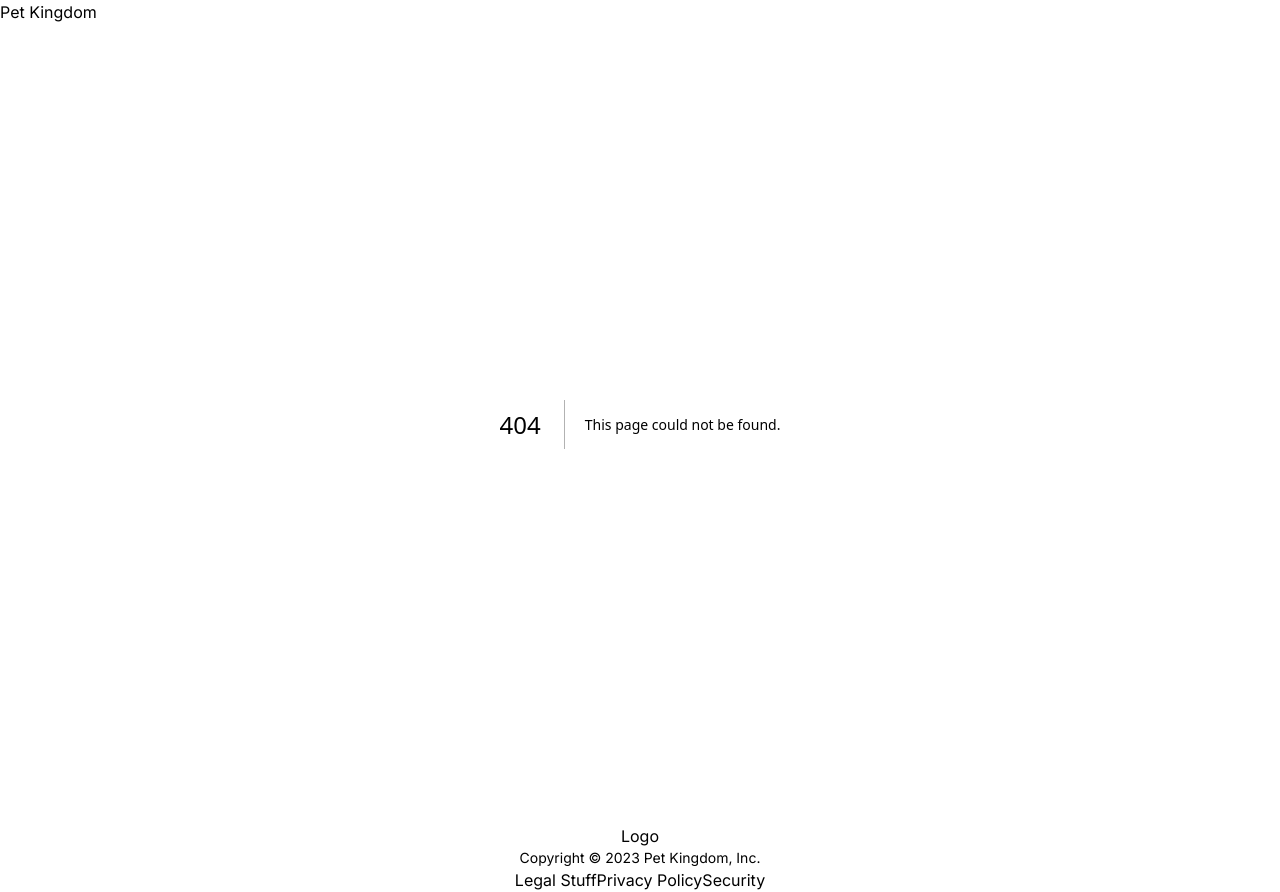
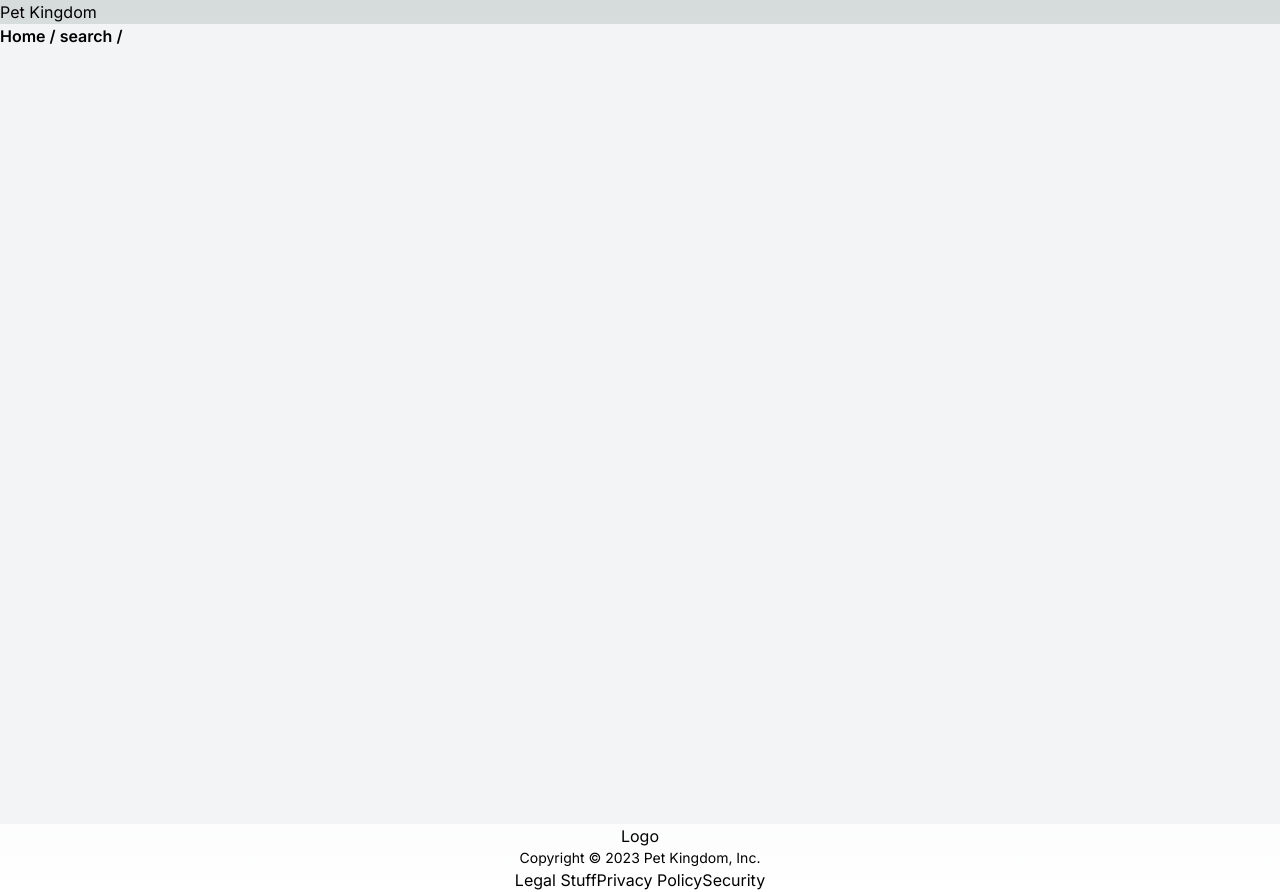
Before and after one commit to SaraDonaldson/pet-kingdom, a Next.js app in the folder pet-kingdom/: page /search in a window 1280 px wide. Before the commit this address had no page. Built offline with nearby package versions, Linux system fonts and the light colour scheme.

Commit message:
create breadcrumbs and catchall
- create breadcrumbs re-usable component
- add logic to access links in breadcrumbs component
- create and use category page for catchall
- create search page

```diff
--- /dev/null
+++ b/pet-kingdom/Components/Breadcrumbs/index.tsx
@@ -0,0 +1,60 @@
+'use client'
+import { usePathname, useSearchParams } from 'next/navigation'
+import Link from 'next/link'
+import { useEffect, useState } from 'react'
+
+
+
+export default function Breadcrumbs(){
+    const pathname = usePathname()
+    const searchParams = useSearchParams()
+    const [searchPhrase, setSearchPhrase] = useState("")
+    let breadcrumbsArray= pathname.split("/")
+    let lastParam= breadcrumbsArray.length -1
+
+    useEffect (() => {
+        extractSearchText()
+    }, [pathname, searchParams])
+
+
+
+   function extractSearchText(){
+    let searchText = searchParams.toString()
+    let modifiedSearchText= ""
+        if(searchText.startsWith("q=")){
+        modifiedSearchText= searchText.slice(2).replace("-", " ")
+         setSearchPhrase(modifiedSearchText)
+        }
+   }
+
+
+
+   return (
+        <div className={"w-full text-lg font-semibold text-gray-900 m-4 mt-10"}>
+
+
+        <div>
+            <Link href="/home" className='no-underline hover:underline hover:text-blue-600 cursor-pointer'>Home /</Link>
+            {breadcrumbsArray.map((p, i)=>
+            {if (p != "" && p != "home"){
+                if(i != lastParam || p === "search"){
+                    console.log(breadcrumbsArray)
+                    let pageLink = breadcrumbsArray.slice(0,i+1)
+             return <Link href= {pageLink.join("/")} className='no-underline hover:underline hover:text-blue-600 cursor-pointer'> {p.replaceAll("-"," ")} /</Link>
+            }else{
+                return <Link href= {p}  className='font-extrabold'> {p.replaceAll("-"," ")}</Link>
+            }
+            }
+       })}
+
+       {
+        pathname.includes("search") && searchPhrase
+               ? <a className='font-extrabold'>  "{searchPhrase}"</a>
+            : ""
+        }
+
+
+        </div>
+        </div>
+    )
+}
--- /dev/null
+++ b/pet-kingdom/app/[...category]/page.tsx
@@ -0,0 +1,11 @@
+import Breadcrumbs from "@/Components/Breadcrumbs";
+
+
+export default function category({ params }: { params: { slug: string } }) {
+
+  return (
+    <div className="flex min-h-screen bg-gray-100">
+         <Breadcrumbs/>
+    </div>
+  );
+}
--- /dev/null
+++ b/pet-kingdom/app/search/page.tsx
@@ -0,0 +1,11 @@
+import Breadcrumbs from "@/Components/Breadcrumbs";
+
+
+export default function search() {
+
+  return (
+    <div className="flex min-h-screen bg-gray-100">
+         <Breadcrumbs/>
+    </div>
+  );
+}
```
Also changed, not shown: pet-kingdom/package.json (+1 -13 lines).
